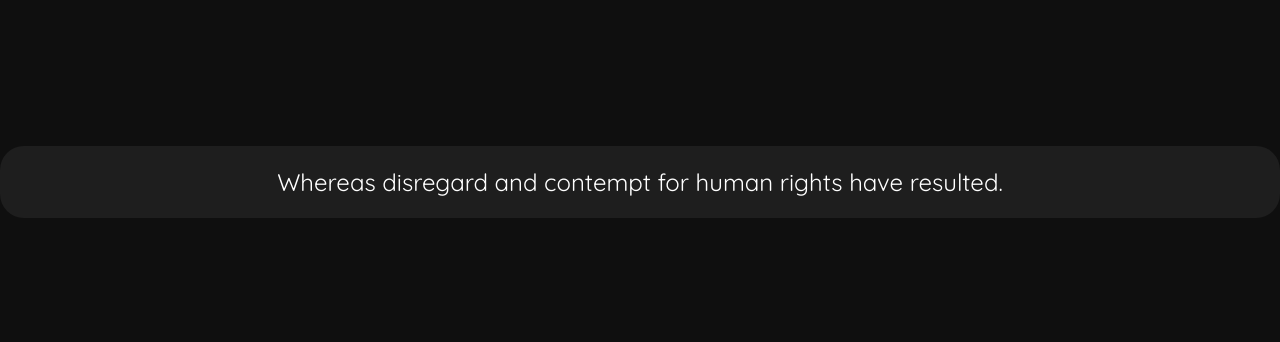
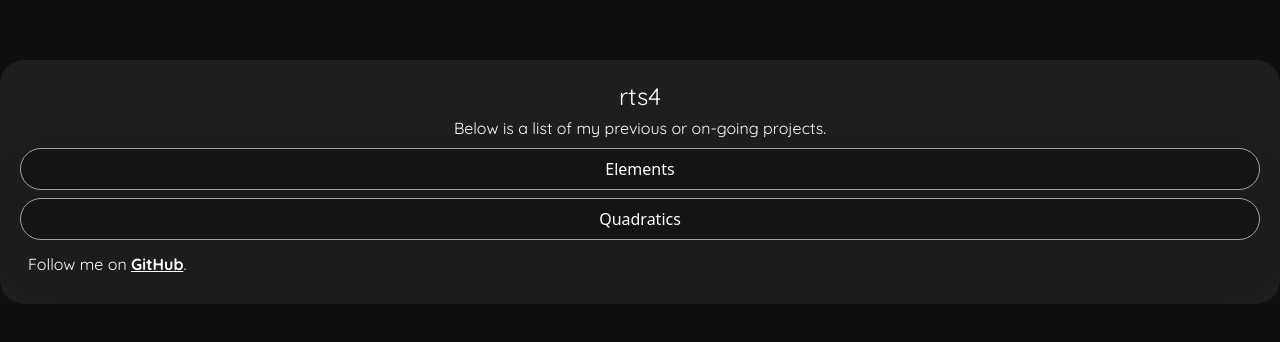
Before and after one commit to rts4/home, a SvelteKit app: page / in a window 1280 px wide. Shown: the part 218-560 px from the top of the page. Built offline with nearby package versions, Linux system fonts and the light colour scheme.

Commit message:
finish first site concept - rts4

```diff
--- a/src/routes/+page.svelte
+++ b/src/routes/+page.svelte
@@ -1,7 +1,22 @@
+<script lang="ts">
+    // Route: {name: string, href: string}
+    const routes = [
+        { name: "Elements", href: "https://element.techhh.ca" },
+        { name: "Quadratics", href: "https://quadratics.techhh.ca" }
+    ];
+</script>
+
 <div class="flex h-screen place-items-center">
-<div class="container mx-auto p-5 my-5 text-white rounded-3xl grid justify-center" id="main-container">
-    <h1 class="text-2xl quicksand-reg">Whereas disregard and contempt for human rights have resulted.</h1>
-</div>
+    <div class="container mx-auto p-5 my-5 text-white rounded-3xl flex flex-wrap justify-center justify-items-center" id="main-container">
+        <h1 class="text-2xl quicksand-reg">rts4</h1>
+        <p class="quicksand-reg w-full text-center p-1">Below is a list of my previous or on-going projects.</p>
+        {#each routes as route}
+            <a href={route.href} class="p-2 my-1 rounded-3xl shadow-2xl border border-gray-400 w-full text-center" id="button">{route.name}</a>
+        {/each}
+        <div class="w-full justify-center p-2">
+            <p class="quicksand-reg">Follow me on <a href="https://github.com/rts4" class="underline font-bold">GitHub</a>.</p>
+        </div>
+    </div>
 </div>
 
 <style lang="postcss">
@@ -11,6 +26,12 @@
     #main-container {
         background-color: rgb(30, 30, 30);
     }
+    #button {
+        background-color: rgb(20, 20, 20);
+    }
+    #button:hover {
+        background-color: rgb(10, 10, 10);
+    }
     .quicksand-reg {
         font-family: 'Quicksand', sans-serif;
         font-weight: 400;
```
